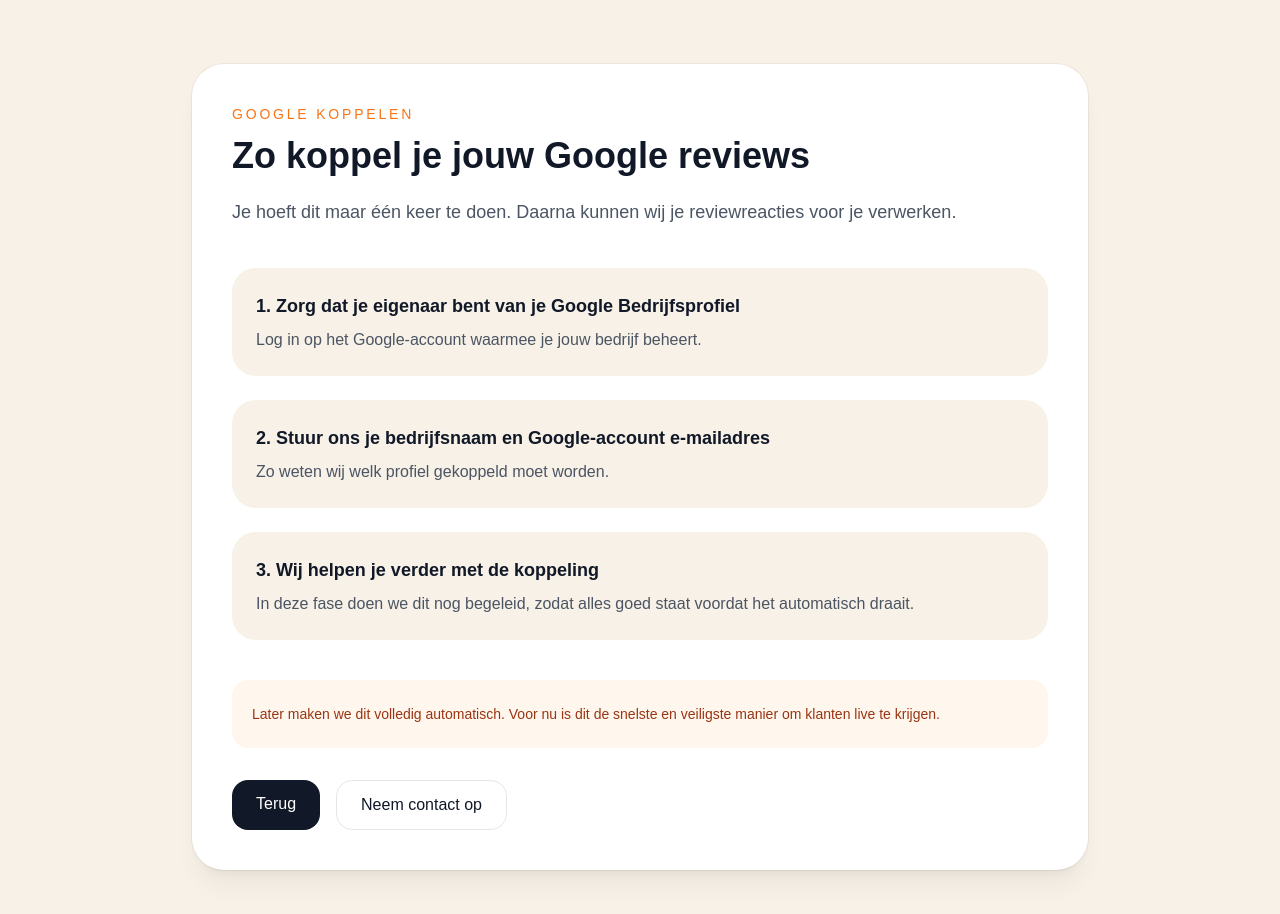
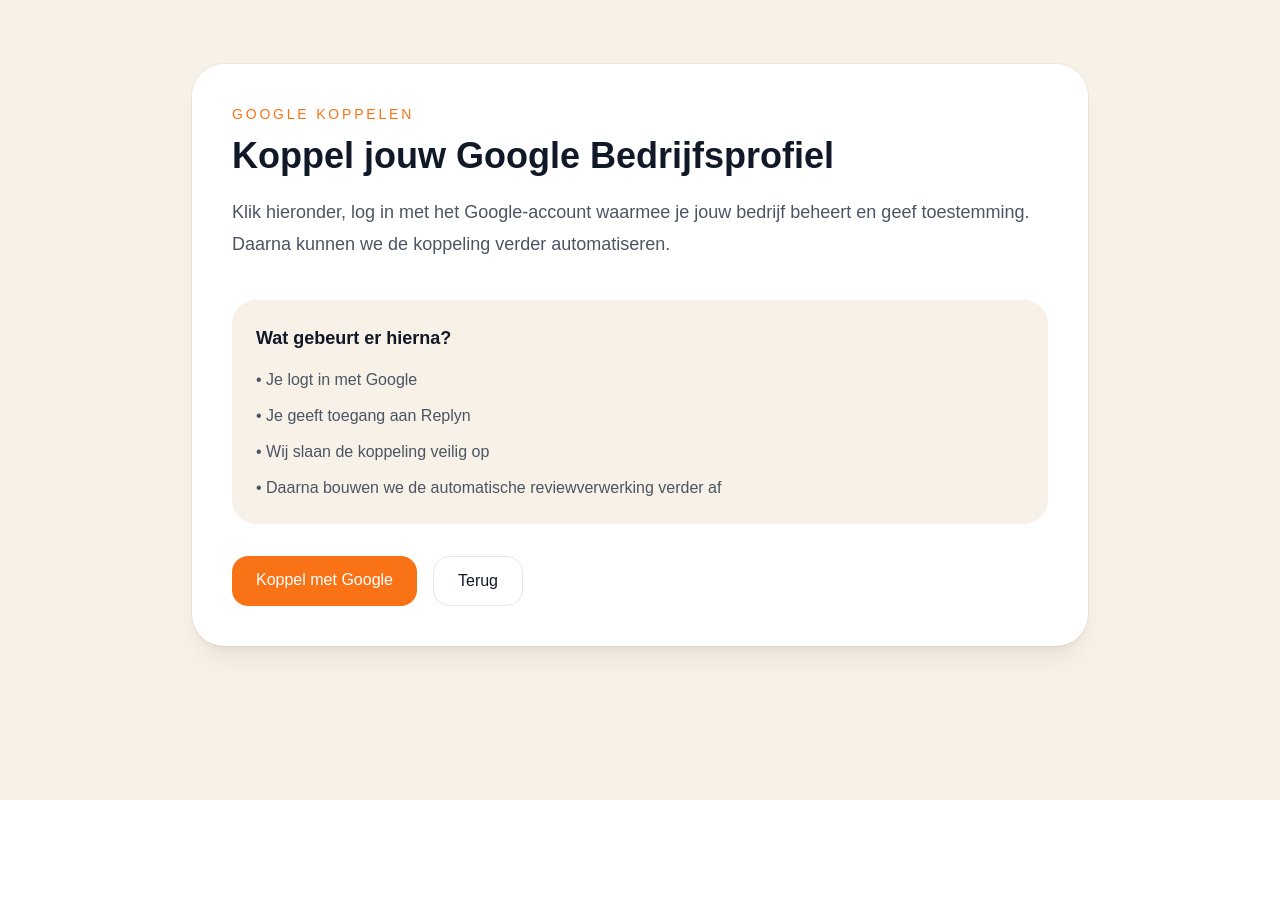
Before and after one commit to omaralneema18/replyn, a Next.js app: page /connect-google in a window 1280 px wide. Shown: the top 914 px of the page. After the commit the page ends 800 px from the top, so only its background shows below. Built offline with nearby package versions, Linux system fonts and the light colour scheme.

Commit message:
google oauth flow toegevoegd

```diff
--- /dev/null
+++ b/app/api/google/callback/route.ts
@@ -0,0 +1,57 @@
+import { google } from "googleapis";
+import { NextResponse } from "next/server";
+import { createClient } from "@supabase/supabase-js";
+
+const supabaseAdmin = createClient(
+  process.env.NEXT_PUBLIC_SUPABASE_URL!,
+  process.env.SUPABASE_SERVICE_ROLE_KEY!
+);
+
+export async function GET(req: Request) {
+  const { searchParams } = new URL(req.url);
+  const code = searchParams.get("code");
+
+  if (!code) {
+    return NextResponse.json({ error: "Geen code ontvangen." }, { status: 400 });
+  }
+
+  const oauth2Client = new google.auth.OAuth2(
+    process.env.GOOGLE_CLIENT_ID,
+    process.env.GOOGLE_CLIENT_SECRET,
+    process.env.GOOGLE_REDIRECT_URI
+  );
+
+  try {
+    const { tokens } = await oauth2Client.getToken(code);
+    oauth2Client.setCredentials(tokens);
+
+    const oauth2 = google.oauth2({
+      auth: oauth2Client,
+      version: "v2",
+    });
+
+    const me = await oauth2.userinfo.get();
+
+    const { error } = await supabaseAdmin.from("google_connections").insert([
+      {
+        google_account_email: me.data.email || "",
+        account_name: me.data.name || "",
+        access_token: tokens.access_token || "",
+        refresh_token: tokens.refresh_token || "",
+        scope: tokens.scope || "",
+        expiry_date: tokens.expiry_date || null,
+      },
+    ]);
+
+    if (error) {
+      return NextResponse.json({ error: error.message }, { status: 500 });
+    }
+
+    return NextResponse.redirect(`${new URL(req.url).origin}/getting-started`);
+  } catch (error: any) {
+    return NextResponse.json(
+      { error: error?.message || "OAuth callback mislukt." },
+      { status: 500 }
+    );
+  }
+}
--- /dev/null
+++ b/app/api/google/start/route.ts
@@ -0,0 +1,18 @@
+import { google } from "googleapis";
+import { NextResponse } from "next/server";
+
+export async function GET() {
+  const oauth2Client = new google.auth.OAuth2(
+    process.env.GOOGLE_CLIENT_ID,
+    process.env.GOOGLE_CLIENT_SECRET,
+    process.env.GOOGLE_REDIRECT_URI
+  );
+
+  const url = oauth2Client.generateAuthUrl({
+    access_type: "offline",
+    prompt: "consent",
+    scope: ["https://www.googleapis.com/auth/business.manage"],
+  });
+
+  return NextResponse.redirect(url);
+}
--- a/app/connect-google/page.tsx
+++ b/app/connect-google/page.tsx
@@ -9,62 +9,40 @@
         </div>
 
         <h1 className="mt-3 text-4xl font-semibold text-[#111827]">
-          Zo koppel je jouw Google reviews
+          Koppel jouw Google Bedrijfsprofiel
         </h1>
 
         <p className="mt-5 text-lg leading-8 text-[#4B5563]">
-          Je hoeft dit maar één keer te doen. Daarna kunnen wij je reviewreacties
-          voor je verwerken.
+          Klik hieronder, log in met het Google-account waarmee je jouw bedrijf beheert
+          en geef toestemming. Daarna kunnen we de koppeling verder automatiseren.
         </p>
 
-        <div className="mt-10 space-y-6">
-          <div className="rounded-3xl bg-[#F8F1E7] p-6">
-            <div className="text-lg font-semibold text-[#111827]">
-              1. Zorg dat je eigenaar bent van je Google Bedrijfsprofiel
-            </div>
-            <p className="mt-2 text-[#4B5563]">
-              Log in op het Google-account waarmee je jouw bedrijf beheert.
-            </p>
+        <div className="mt-10 rounded-3xl bg-[#F8F1E7] p-6">
+          <div className="text-lg font-semibold text-[#111827]">
+            Wat gebeurt er hierna?
           </div>
-
-          <div className="rounded-3xl bg-[#F8F1E7] p-6">
-            <div className="text-lg font-semibold text-[#111827]">
-              2. Stuur ons je bedrijfsnaam en Google-account e-mailadres
-            </div>
-            <p className="mt-2 text-[#4B5563]">
-              Zo weten wij welk profiel gekoppeld moet worden.
-            </p>
-          </div>
-
-          <div className="rounded-3xl bg-[#F8F1E7] p-6">
-            <div className="text-lg font-semibold text-[#111827]">
-              3. Wij helpen je verder met de koppeling
-            </div>
-            <p className="mt-2 text-[#4B5563]">
-              In deze fase doen we dit nog begeleid, zodat alles goed staat voordat
-              het automatisch draait.
-            </p>
+          <div className="mt-4 space-y-3 text-[#4B5563]">
+            <p>• Je logt in met Google</p>
+            <p>• Je geeft toegang aan Replyn</p>
+            <p>• Wij slaan de koppeling veilig op</p>
+            <p>• Daarna bouwen we de automatische reviewverwerking verder af</p>
           </div>
         </div>
 
-        <div className="mt-10 rounded-2xl bg-[#FFF7ED] p-5 text-sm leading-7 text-[#9A3412]">
-          Later maken we dit volledig automatisch. Voor nu is dit de snelste en veiligste manier om klanten live te krijgen.
-        </div>
+        <div className="mt-8 flex flex-wrap gap-4">
+          <a
+            href="/api/google/start"
+            className="rounded-2xl bg-[#F97316] px-6 py-3 font-medium text-white hover:bg-[#EA580C]"
+          >
+            Koppel met Google
+          </a>
 
-        <div className="mt-8 flex gap-4">
           <Link
             href="/getting-started"
-            className="rounded-2xl bg-[#111827] px-6 py-3 font-medium text-white hover:bg-black"
+            className="rounded-2xl border border-black/10 px-6 py-3 font-medium text-[#111827] hover:bg-[#FFF7ED]"
           >
             Terug
           </Link>
-
-          <a
-            href="mailto:hallo@replyn.nl"
-            className="rounded-2xl border border-black/10 px-6 py-3 font-medium text-[#111827] hover:bg-[#FFF7ED]"
-          >
-            Neem contact op
-          </a>
         </div>
       </div>
     </div>
--- a/package.json
+++ b/package.json
@@ -10,6 +10,7 @@
   },
   "dependencies": {
     "@supabase/supabase-js": "^2.101.1",
+    "googleapis": "^171.4.0",
     "next": "16.2.2",
     "openai": "^6.33.0",
     "react": "19.2.4",
```
Also changed, not shown: 1 other file (tests, documents, lock files or other folders).
